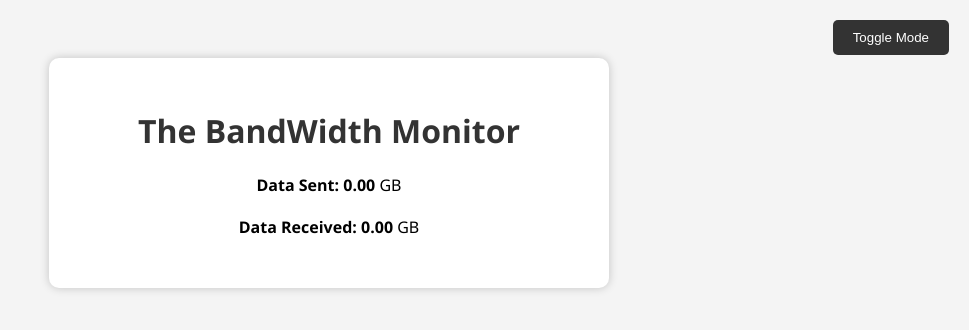
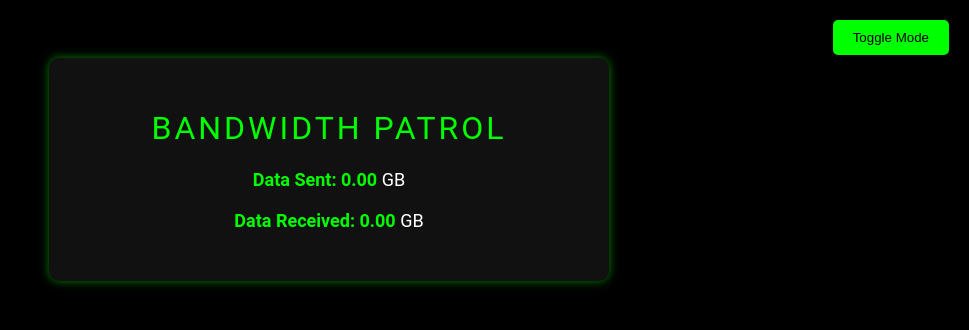
Before and after one commit to instax-dutta/Bandwith-Usage-Dashboard, a Flask app: page / in a window 1280 px wide. Shown: the top 330 px of the page, without its empty margins (311-1280 px from the left). Run offline with Flask 2, Linux system fonts and the light colour scheme; some libraries are stand-ins or nearby versions.

Commit message:
updated the css and added gunicorn config

```diff
--- a/main.py
+++ b/main.py
@@ -29,4 +29,4 @@ def emit_bandwidth_usage():
     })
 
 if __name__ == '__main__':
-    socketio.run(app, host='0.0.0.0', port=8000, debug=True)
+    socketio.run(app, debug=True)
--- a/templates/index.html
+++ b/templates/index.html
@@ -4,23 +4,26 @@
     <title>Bandwidth Patrol</title>
     <style>
         body {
-            font-family: 'Segoe UI', Tahoma, Geneva, Verdana, sans-serif;
-            background-color: #f4f4f4;
+            font-family: 'Roboto', sans-serif;
+            background-color: #000;
+            color: #fff;
             text-align: center;
             padding-top: 50px;
             transition: background-color 0.3s ease, color 0.3s ease;
         }
 
         h1, h2, h3 {
-            color: #333;
-            transition: color 0.3s ease;
+            color: #00FF00;
+            font-weight: 400;
+            text-transform: uppercase;
+            letter-spacing: 3px;
         }
 
         .usage-container {
-            background-color: #fff;
+            background-color: #111;
             padding: 30px;
             border-radius: 10px;
-            box-shadow: 0 0 10px rgba(0, 0, 0, 0.2);
+            box-shadow: 0 0 10px rgba(0, 255, 0, 0.5);
             max-width: 500px;
             margin: 0 auto;
             transition: background-color 0.3s ease, box-shadow 0.3s ease;
@@ -28,18 +31,20 @@
 
         .usage-item {
             margin-bottom: 20px;
+            font-size: 18px;
         }
 
         .usage-item span {
             font-weight: bold;
+            color: #00FF00;
         }
 
         .mode-toggle {
             position: fixed;
             top: 20px;
             right: 20px;
-            background-color: #333;
-            color: #fff;
+            background-color: #00FF00;
+            color: #000;
             border: none;
             padding: 10px 20px;
             border-radius: 5px;
@@ -54,23 +59,23 @@
         }
 
         .dark-mode h1, .dark-mode h2, .dark-mode h3 {
-            color: #fff;
+            color: #00FF00;
         }
 
         .dark-mode .usage-container {
             background-color: #333;
-            box-shadow: 0 0 10px rgba(255, 255, 255, 0.2);
+            box-shadow: 0 0 10px rgba(0, 255, 0, 0.5);
         }
 
         .dark-mode .mode-toggle {
-            background-color: #fff;
-            color: #333;
+            background-color: #00FF00;
+            color: #000;
         }
     </style>
 </head>
 <body>
     <div class="usage-container">
-        <h1>The BandWidth Monitor</h1>
+        <h1>Bandwidth Patrol</h1>
         <div class="usage-item">
             <span>Data Sent:</span> <span id="data-sent">0.00</span> GB
         </div>
```
Also changed, not shown: 1 other file.
